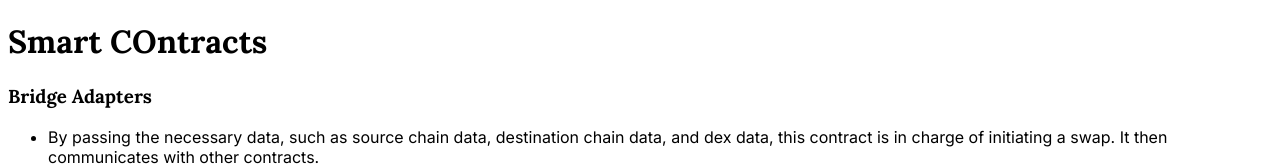
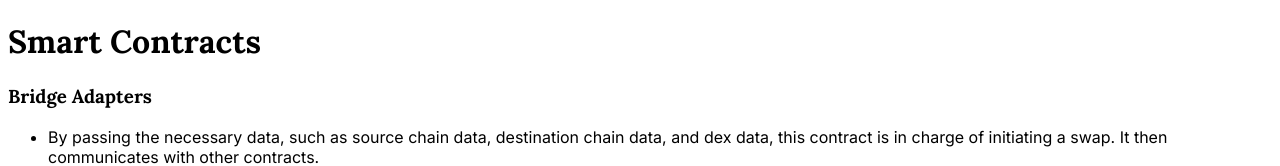
Before and after one commit to glitch-afk/fetcch-docs, a Next.js app: page /fetcch-block/smart-contracts in a window 1280 px wide. Shown: the top 166 px of the page. Built offline with nearby package versions, Linux system fonts and the light colour scheme; a web font is replaced by a local one.

Commit message:
minor changes

```diff
--- a/pages/fetcch-block/smart-contracts.mdx
+++ b/pages/fetcch-block/smart-contracts.mdx
@@ -1,4 +1,4 @@
-# Smart COntracts
+# Smart Contracts
 
 ### Bridge Adapters
 
```
Also changed, not shown: theme.config.tsx (+9 -0 lines).
